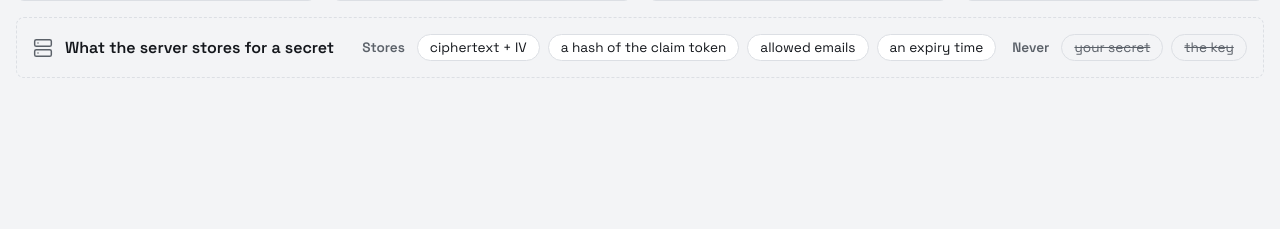
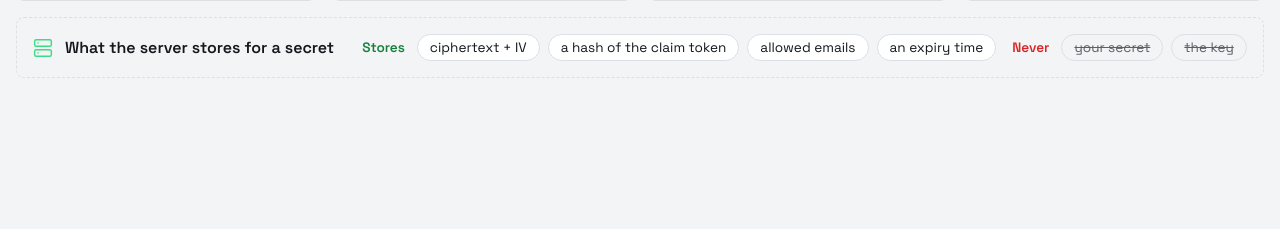
Before and after one commit to sujayamindev/secret-share-tool, a FastAPI app: template app/templates/create.html in a window 1280 px wide. Shown: the part 1426-1655 px from the top of the page. Run offline with FastAPI, Linux system fonts and the light colour scheme; the template is opened without the code that fills it, so the values that code supplies are empty; parts of the project's set-up code (start-up, migrations or seed data) failed here and were passed over.

Commit message:
style(how): green server icon; Stores green, Never red

```diff
--- a/app/static/style.css
+++ b/app/static/style.css
@@ -869,6 +869,21 @@ html {
   color: var(--muted);
 }
 
+/* Colour-coded: the server icon is the brand green like the step icons; the
+   two labels are text, so they use the readable text green and the error
+   red (each darker in light mode) instead of the pale brand green. */
+.holds-icon {
+  color: var(--accent-surface);
+}
+
+.holds-row:first-of-type .holds-label {
+  color: var(--accent-text);
+}
+
+.holds-row:last-of-type .holds-label {
+  color: var(--error-text);
+}
+
 .chips {
   display: flex;
   flex-wrap: wrap;
```
